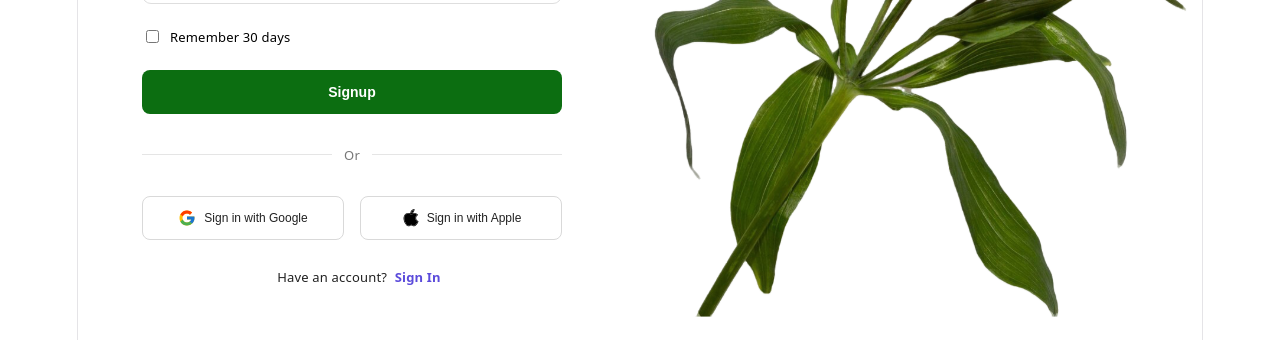
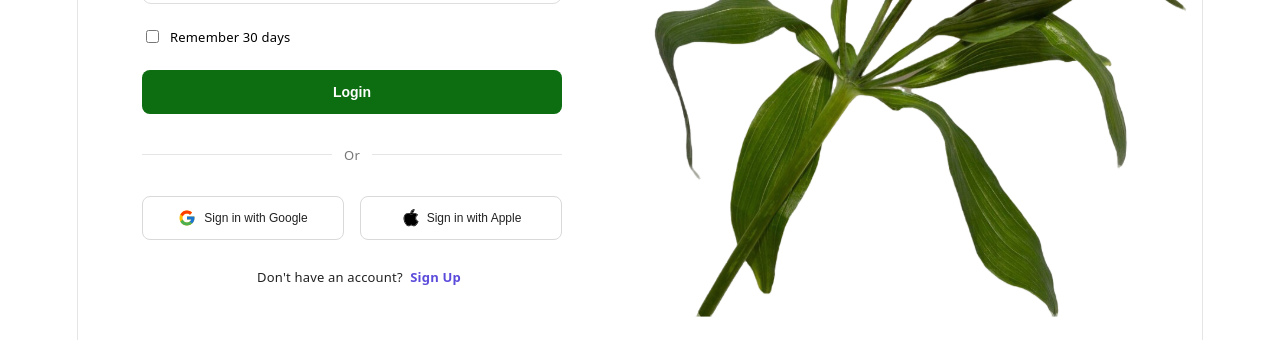
Before and after one commit to jarellecalimlim25/appdev1-final-practical-exam, a React (Vite) app: page / in a window 1280 px wide. Shown: the part 379-719 px from the top of the page. Built offline with nearby package versions, Linux system fonts and the light colour scheme.

Commit message:
Update Login bottom section

```diff
--- a/src/components/Login.jsx
+++ b/src/components/Login.jsx
@@ -37,8 +37,8 @@ function Login() {
             <span>Remember 30 days</span>
             </label>
 
-            <button type="submit" className={styles.signupButton}>
-            Signup
+            <button type="submit" className={styles.LoginButton}>
+            Login
             </button>
         </form>
             <div className={styles.divider}>
@@ -63,9 +63,9 @@ function Login() {
             </button>
             </div>
             <p className={styles.accountText}>
-            Have an account?{" "}
+            Don't have an account?{" "}
             <a href="#" onClick={(event) => event.preventDefault()}>
-                Sign In
+                Sign Up
             </a>
          </p>
 
--- a/src/components/Login.module.css
+++ b/src/components/Login.module.css
@@ -95,7 +95,7 @@
   accent-color: #2618e2;
 }
 
-.signupButton {
+.LoginButton {
   width: 100%;
   height: 44px;
   border: none;
@@ -107,7 +107,7 @@
   cursor: pointer;
 }
 
-.signupButton:hover {
+.LoginButton:hover {
   opacity: 0.9;
 }
 
```
Also changed, not shown: calimlim-login-bottom.png (added).
